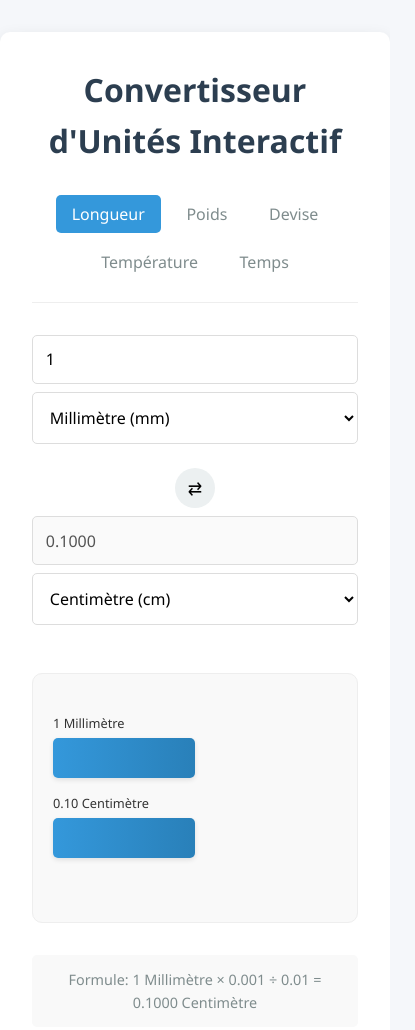
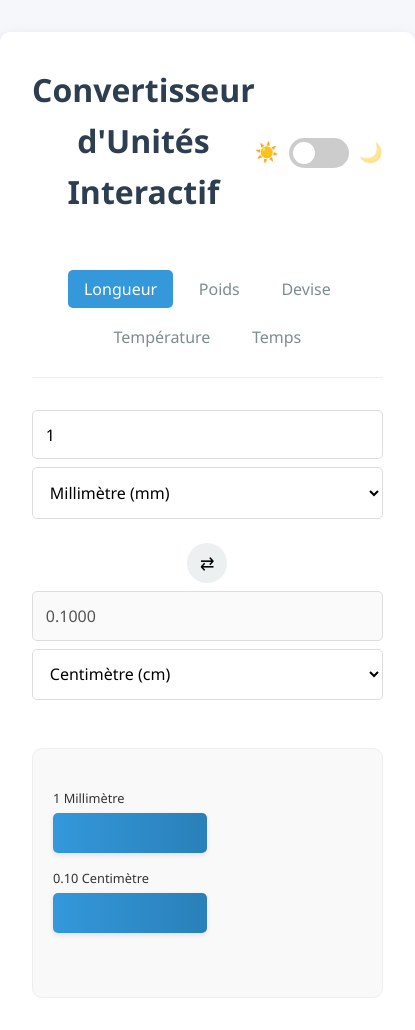
Before and after one commit to Hiba7898/convertisseur-unites, a plain HTML site: page index.html in a window 390 px wide. Shown: the top 1030 px of the page, 415 px wide, since content can reach past the window. Drawn offline with Linux system fonts and the light colour scheme.

Commit message:
Good 16-05-2025

```diff
--- a/app.js
+++ b/app.js
@@ -44,7 +44,52 @@ document.addEventListener('DOMContentLoaded', function() {
             { name: 'Années (365j)', value: 31536000 }
         ]
     };
+// Gestionnaire du mode sombre
+const themeToggle = document.getElementById('themeToggle');
+const body = document.body;
+const modeIcons = document.querySelectorAll('.mode-icon');
 
+// Vérifier si un thème est déjà stocké
+const savedTheme = localStorage.getItem('theme');
+if (savedTheme === 'dark') {
+    body.classList.add('dark-theme');
+    themeToggle.checked = true;
+    updateModeIcons(true);
+}
+
+// Fonction pour mettre à jour les icônes du mode
+function updateModeIcons(isDark) {
+    if (isDark) {
+        modeIcons[0].style.opacity = '0.5';
+        modeIcons[1].style.opacity = '1';
+    } else {
+        modeIcons[0].style.opacity = '1';
+        modeIcons[1].style.opacity = '0.5';
+    }
+}
+
+// Mise à jour initiale des icônes
+updateModeIcons(themeToggle.checked);
+
+// Gestionnaire d'événement pour le changement de thème
+themeToggle.addEventListener('change', function() {
+    if (this.checked) {
+        body.classList.add('dark-theme');
+        localStorage.setItem('theme', 'dark');
+        updateModeIcons(true);
+    } else {
+        body.classList.remove('dark-theme');
+        localStorage.setItem('theme', 'light');
+        updateModeIcons(false);
+    }
+});
+
+// Mettre à jour les couleurs des visualisations lorsque le thème change
+themeToggle.addEventListener('change', function() {
+    if (fromValue.value && toValue.value) {
+        convert(); // Mettre à jour les visualisations avec les couleurs du nouveau thème
+    }
+});
     // Éléments DOM
     const tabButtons = document.querySelectorAll('.tab-btn');
     const fromUnitSelect = document.getElementById('fromUnit');
--- a/css/style.css
+++ b/css/style.css
@@ -1,16 +1,121 @@
+
 * {
     margin: 0;
     padding: 0;
     box-sizing: border-box;
     font-family: 'Segoe UI', Tahoma, Geneva, Verdana, sans-serif;
+    transition: background-color 0.3s, color 0.3s;
+}
+
+:root {
+    --bg-color: #f5f7fa;
+    --text-color: #333;
+    --container-bg: #fff;
+    --border-color: #eee;
+    --input-border: #ddd;
+    --primary-color: #3498db;
+    --secondary-color: #2980b9;
+    --accent-color: #e74c3c;
+    --light-bg: #f9f9f9;
+    --shadow-color: rgba(0, 0, 0, 0.1);
+}
+
+.dark-theme {
+    --bg-color: #1a1a2e;
+    --text-color: #e6e6e6;
+    --container-bg: #16213e;
+    --border-color: #30475e;
+    --input-border: #30475e;
+    --primary-color: #4ca1e4;
+    --secondary-color: #2c8ad3;
+    --accent-color: #f05454;
+    --light-bg: #222831;
+    --shadow-color: rgba(0, 0, 0, 0.3);
 }
 
 body {
-    background-color: #f5f7fa;
-    color: #333;
+    background-color: var(--bg-color);
+    color: var(--text-color);
     line-height: 1.6;
 }
 
+.container {
+    max-width: 800px;
+    margin: 2rem auto;
+    padding: 2rem;
+    background-color: var(--container-bg);
+    border-radius: 10px;
+    box-shadow: 0 5px 15px var(--shadow-color);
+}
+
+.header {
+    display: flex;
+    align-items: center;
+    justify-content: space-between;
+    margin-bottom: 1.5rem;
+}
+
+.theme-switch {
+    display: flex;
+    align-items: center;
+}
+
+.switch {
+    position: relative;
+    display: inline-block;
+    width: 60px;
+    height: 30px;
+    margin: 0 10px;
+}
+
+.switch input {
+    opacity: 0;
+    width: 0;
+    height: 0;
+}
+
+.slider {
+    position: absolute;
+    cursor: pointer;
+    top: 0;
+    left: 0;
+    right: 0;
+    bottom: 0;
+    background-color: #ccc;
+    transition: .4s;
+    border-radius: 34px;
+}
+
+.slider:before {
+    position: absolute;
+    content: "";
+    height: 22px;
+    width: 22px;
+    left: 4px;
+    bottom: 4px;
+    background-color: white;
+    transition: .4s;
+    border-radius: 50%;
+}
+
+input:checked + .slider {
+    background-color: var(--primary-color);
+}
+
+input:checked + .slider:before {
+    transform: translateX(30px);
+}
+
+.mode-icon {
+    font-size: 1.2rem;
+}
+
+h1 {
+    text-align: center;
+    color: var(--text-color);
+}
+
+/* Le reste de votre CSS existant, mais remplacez les couleurs fixes par les variables CSS */
 .container {
     max-width: 800px;
     margin: 2rem auto;
--- a/index.html
+++ b/index.html
@@ -7,8 +7,19 @@
     <link rel="stylesheet" href="css/style.css">
 </head>
 <body>
-    <div class="container">
-        <h1>Convertisseur d'Unités Interactif</h1>
+    <div class="header">
+        <div class="container">
+            <div class="header">
+                <h1>Convertisseur d'Unités Interactif</h1>
+                <div class="theme-switch">
+                    <span class="mode-icon">☀️</span>
+                    <label class="switch">
+                        <input type="checkbox" id="themeToggle">
+                        <span class="slider"></span>
+                    </label>
+                    <span class="mode-icon">🌙</span>
+                </div>
+            </div>
 
         <div class="tabs">
             <button class="tab-btn active" data-category="longueur">Longueur</button>
```
Also changed, not shown: css/animations.css (deleted).
